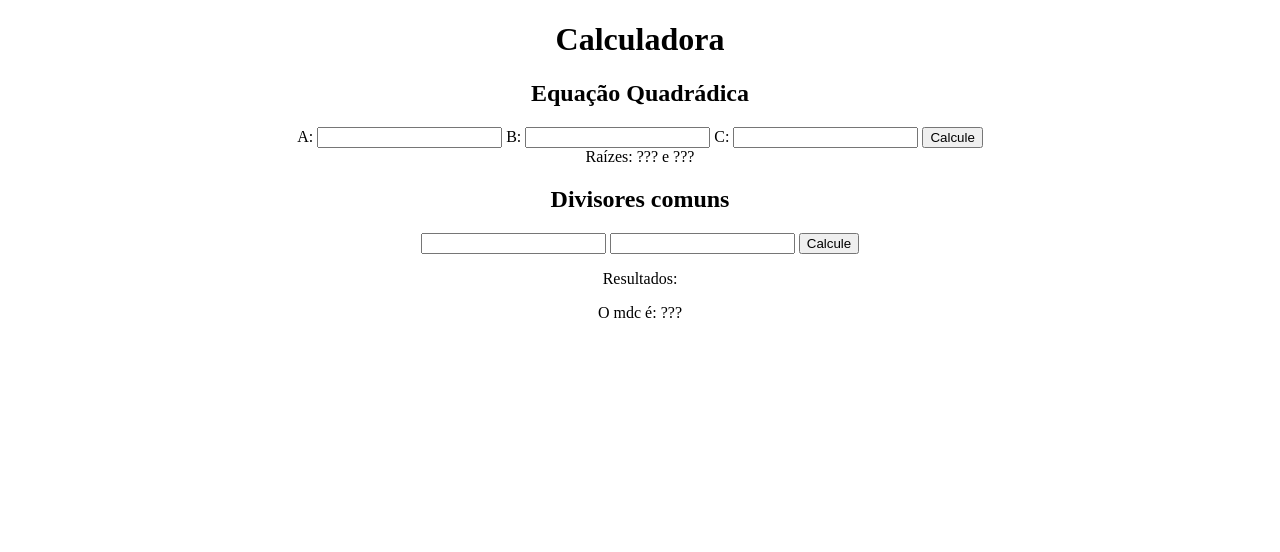
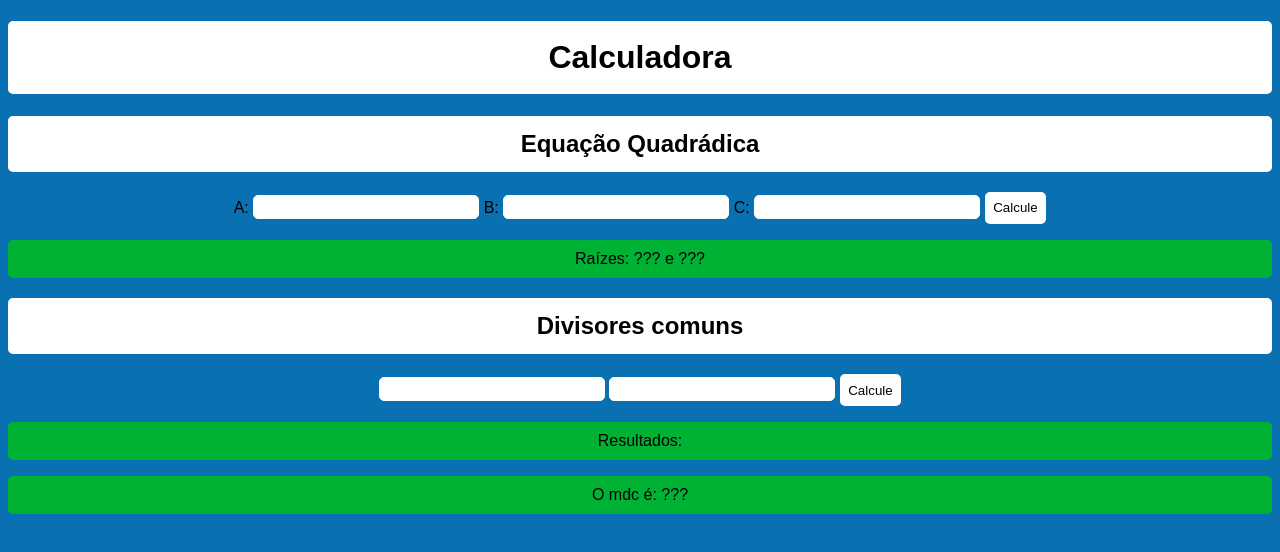
Before and after one commit to amaral220x/calculadora, a plain HTML site: page index.html in a window 1280 px wide. Drawn offline with Linux system fonts and the light colour scheme.

Commit message:
Estilizando

```diff
--- a/index.html
+++ b/index.html
@@ -15,8 +15,8 @@
     <h2>
         Equação Quadrádica
     </h2>
-    A: <input type="number" id="a">  B: <input type="number" id="b">  C: <input type="number" id="c"> <button onclick="funcaoQuad();">Calcule</button> <br/>
-    Raízes: <span id="span1">???</span> <span id="span2">e ???</span>
+    A: <input type="number" id="a">  B: <input type="number" id="b">  C: <input type="number" id="c"> <button onclick="funcaoQuad();">Calcule</button>
+    <p>Raízes: <span id="span1">???</span> <span id="span2">e ???</span></p>
     <h2>
         Divisores comuns
     </h2>
--- a/main.js
+++ b/main.js
@@ -19,6 +19,10 @@ function funcaoQuad(){
     }
 }
 
+function clean(result) {
+    result.textContent = "Resultados: ";
+}
+
 function divCom(){
     var m = parseInt(document.getElementById("m").value);
     var n = parseInt(document.getElementById("n").value);
@@ -27,8 +31,7 @@ function divCom(){
     var i;
     var rMDC = document.getElementById("mdc");
     var mdc;
-
-
+    clean(result);
 
     if(m < n){
         aux = m;
--- a/style.css
+++ b/style.css
@@ -1,3 +1,37 @@
 body {
     text-align: center;
+    background-color: #0971B2;
+    font-family: sans-serif;
 }
+
+h1, h2, button{
+    background-color: white;
+    padding: .5em;
+    border: 2px solid white;
+    border-radius: 5px;
+    color: black;
+
+}
+
+h1:hover, h2:hover, button:hover{
+    background-color: red;
+    border-color: red;
+    transition: .5s;
+}
+
+input {
+    background-color: white;
+    border: 1px solid white;
+    border-radius: 5px;
+    padding: .5px;
+    /*color: #303030;*/
+    color: black;
+    font-size: 13pt;
+}
+
+p {
+    background-color: #00B233;
+    padding: .5em;
+    border: 2px solid #00B233;
+    border-radius: 5px;
+}
```
